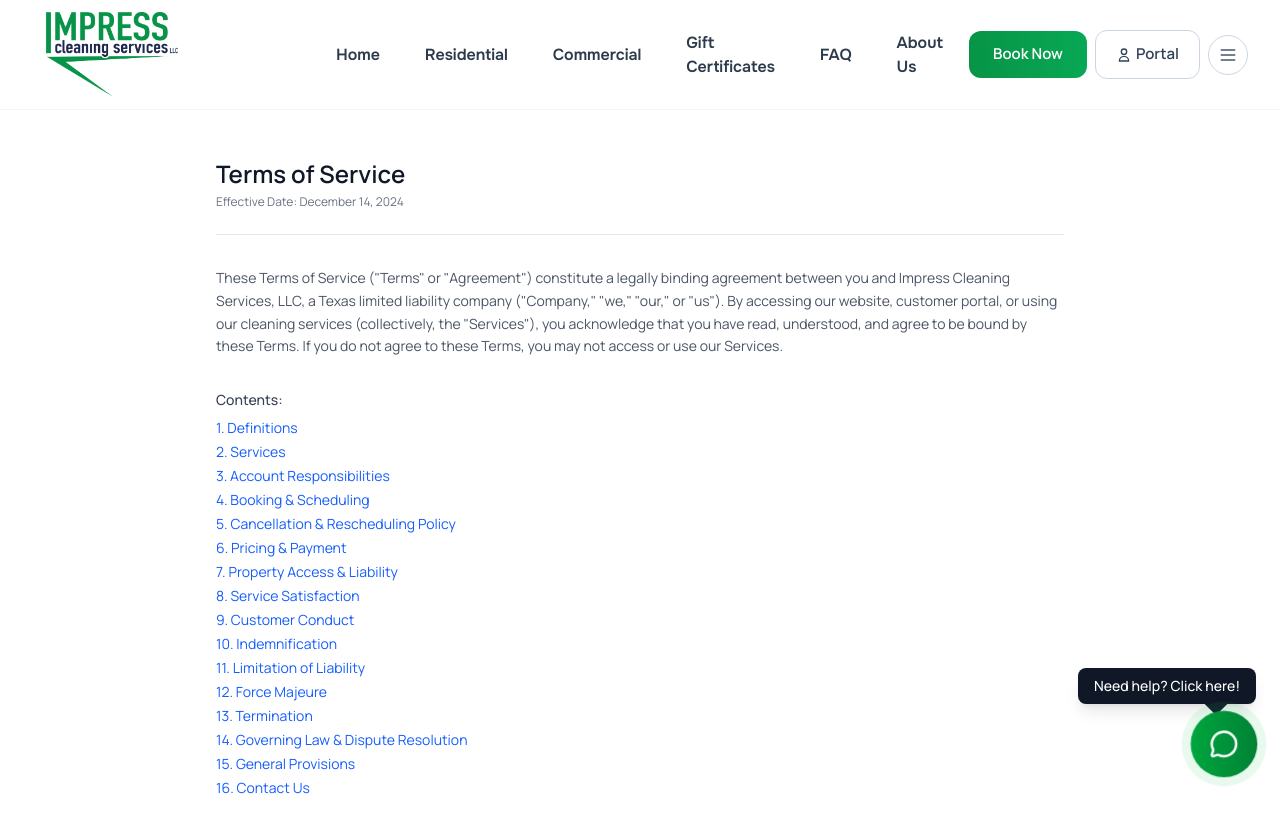
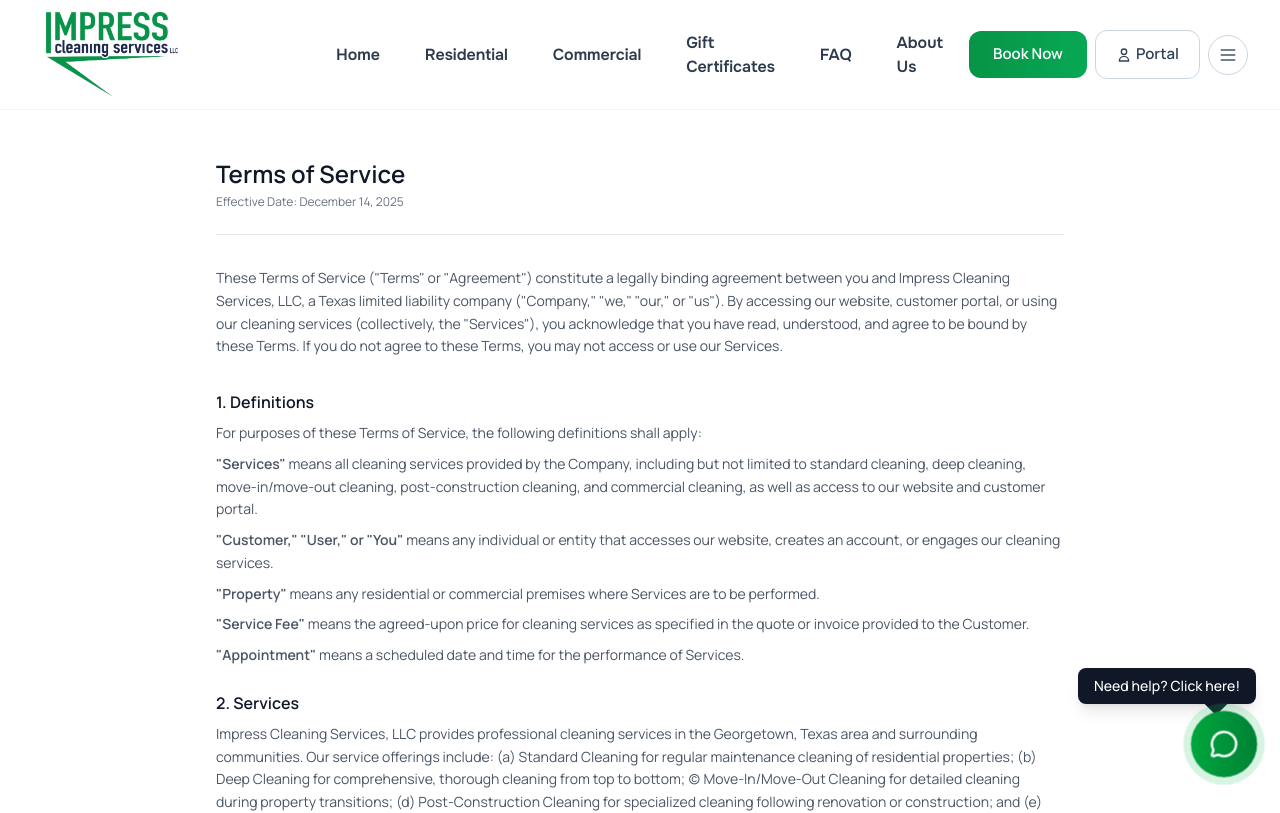
Before and after one commit to resp23f/impress-cleaning-site, a Next.js app: page /terms in a window 1280 px wide. Shown: the top 813 px of the page. Built offline with nearby package versions, Linux system fonts and the light colour scheme.

Commit message:
fix(footer): correct company name formatting in copyright notice fix(privacy): update effective date to December 14, 2025 fix(terms): update effective date to December 14, 2025

```diff
--- a/src/app/(public)/privacy/page.jsx
+++ b/src/app/(public)/privacy/page.jsx
@@ -9,7 +9,7 @@ export default function PrivacyPolicy() {
         {/* Header */}
         <div className="border-b border-gray-200 pb-6 mb-8">
           <h1 className="text-2xl font-semibold text-gray-900 mb-1">Privacy Policy</h1>
-          <p className="text-xs text-gray-500">Effective Date: December 14, 2024</p>
+          <p className="text-xs text-gray-500">Effective Date: December 14, 2025</p>
         </div>
 
         {/* Intro */}
@@ -23,22 +23,6 @@ export default function PrivacyPolicy() {
           </p>
         </div>
 
-        {/* Table of Contents */}
-        <div className="mb-8 text-sm">
-          <p className="font-medium text-gray-700 mb-2">Contents:</p>
-          <div className="text-blue-600 space-y-1">
-            <a href="#definitions" className="block hover:underline">1. Definitions</a>
-            <a href="#information-we-collect" className="block hover:underline">2. Information We Collect</a>
-            <a href="#how-we-use" className="block hover:underline">3. How We Use Your Information</a>
-            <a href="#third-party-services" className="block hover:underline">4. Third-Party Services</a>
-            <a href="#data-security" className="block hover:underline">5. Data Security &amp; Retention</a>
-            <a href="#cookies" className="block hover:underline">6. Cookies &amp; Tracking Technologies</a>
-            <a href="#your-rights" className="block hover:underline">7. Your Rights</a>
-            <a href="#children" className="block hover:underline">8. Children&apos;s Privacy</a>
-            <a href="#changes" className="block hover:underline">9. Changes to This Policy</a>
-            <a href="#contact" className="block hover:underline">10. Contact Us</a>
-          </div>
-        </div>
 
         {/* Section 1 */}
         <div id="definitions" className="mb-6 scroll-mt-8">
--- a/src/app/(public)/terms/page.jsx
+++ b/src/app/(public)/terms/page.jsx
@@ -9,7 +9,7 @@ export default function TermsOfService() {
         {/* Header */}
         <div className="border-b border-gray-200 pb-6 mb-8">
           <h1 className="text-2xl font-semibold text-gray-900 mb-1">Terms of Service</h1>
-          <p className="text-xs text-gray-500">Effective Date: December 14, 2024</p>
+          <p className="text-xs text-gray-500">Effective Date: December 14, 2025</p>
         </div>
 
         {/* Intro */}
@@ -23,28 +23,6 @@ export default function TermsOfService() {
           </p>
         </div>
 
-        {/* Table of Contents */}
-        <div className="mb-8 text-sm">
-          <p className="font-medium text-gray-700 mb-2">Contents:</p>
-          <div className="text-blue-600 space-y-1">
-            <a href="#definitions" className="block hover:underline">1. Definitions</a>
-            <a href="#services" className="block hover:underline">2. Services</a>
-            <a href="#accounts" className="block hover:underline">3. Account Responsibilities</a>
-            <a href="#booking" className="block hover:underline">4. Booking &amp; Scheduling</a>
-            <a href="#cancellation" className="block hover:underline">5. Cancellation &amp; Rescheduling Policy</a>
-            <a href="#pricing" className="block hover:underline">6. Pricing &amp; Payment</a>
-            <a href="#property" className="block hover:underline">7. Property Access &amp; Liability</a>
-            <a href="#satisfaction" className="block hover:underline">8. Service Satisfaction</a>
-            <a href="#conduct" className="block hover:underline">9. Customer Conduct</a>
-            <a href="#indemnification" className="block hover:underline">10. Indemnification</a>
-            <a href="#limitation" className="block hover:underline">11. Limitation of Liability</a>
-            <a href="#force-majeure" className="block hover:underline">12. Force Majeure</a>
-            <a href="#termination" className="block hover:underline">13. Termination</a>
-            <a href="#governing-law" className="block hover:underline">14. Governing Law &amp; Dispute Resolution</a>
-            <a href="#general" className="block hover:underline">15. General Provisions</a>
-            <a href="#contact" className="block hover:underline">16. Contact Us</a>
-          </div>
-        </div>
 
         {/* Section 1 */}
         <div id="definitions" className="mb-6 scroll-mt-8">
--- a/src/components/Footer.jsx
+++ b/src/components/Footer.jsx
@@ -258,7 +258,7 @@ export default function Footer() {
 {/* Copyright & Legal */}
       <div className="text-center pt-4 border-t border-slate-300/70">
         <p className="text-xs text-slate-500 font-manrope">
-          &copy; {year} Impress Cleaning Services LLC. All rights reserved.
+          &copy; {year} Impress Cleaning Services, LLC. All rights reserved.
         </p>
         <div className="flex items-center justify-center gap-4 mt-2">
           <Link
```
